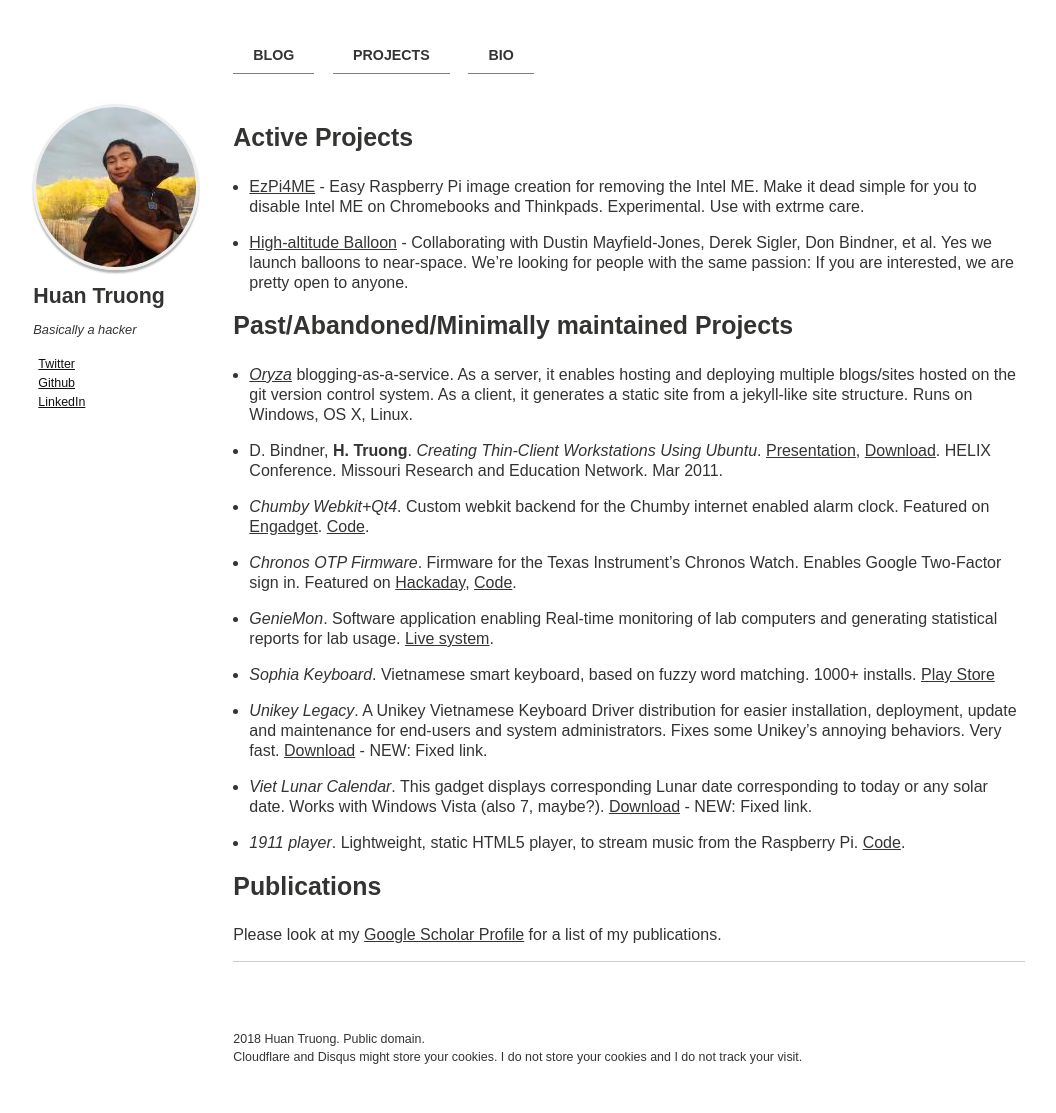
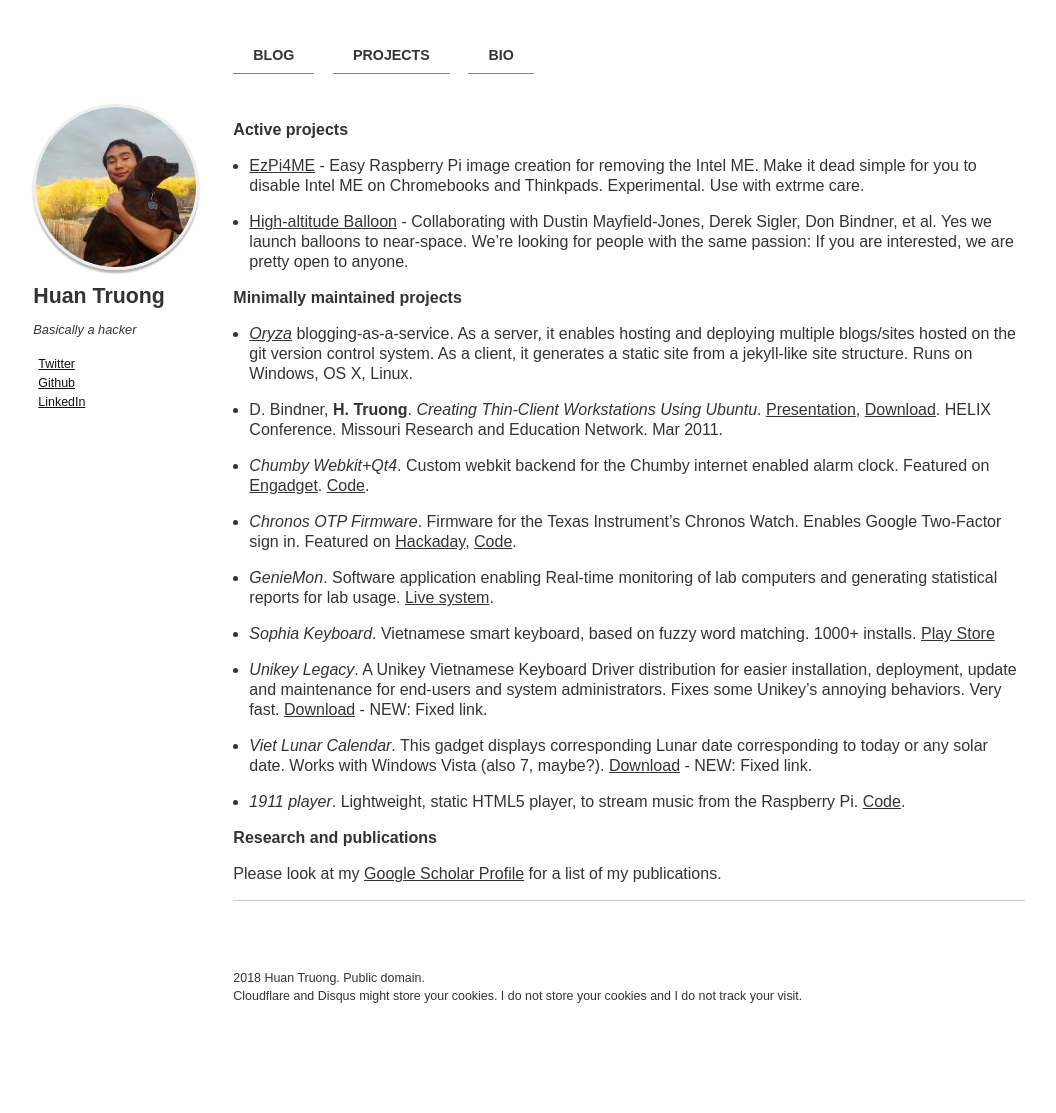
Before and after one commit to htruong/htruong.github.io, a Jekyll site: the page built from projects.md, in a window 1280 px wide. Shown: the whole page, without its empty margins (115-1171 px from the left). Built offline with Jekyll 4.4.1, drawn with Linux system fonts in a browser that asks for light colours; after the commit the page ends 1052 px from its top, so only the background shows below that.

Commit message:
[pages] less annoying projects page

```diff
--- a/projects.md
+++ b/projects.md
@@ -1,18 +1,15 @@
 ---
 layout : "page"
-title : "Projects"
-hidetitle : true
+title : "Projects &amp; Research"
 ---
 
-Active Projects
----
+**Active projects**
 
 - [EzPi4ME](https://github.com/htruong/ezpi4me) - Easy Raspberry Pi image creation for removing the Intel ME. Make it dead simple for you to disable Intel ME on Chromebooks and Thinkpads. Experimental. Use with extrme care.
 
 - [High-altitude Balloon](http://hab.education/) - Collaborating with Dustin Mayfield-Jones, Derek Sigler, Don Bindner, et al. Yes we launch balloons to near-space. We're looking for people with the same passion: If you are interested, we are pretty open to anyone.
 
-Past/Abandoned/Minimally maintained Projects
----
+**Minimally maintained projects**
 
 - [*Oryza*](https://github.com/htruong/oryza) blogging-as-a-service. As a server, it enables hosting and deploying multiple blogs/sites hosted on the git version control system. As a client, it generates a static site from a jekyll-like site structure. Runs on Windows, OS X, Linux.
 
@@ -37,7 +34,6 @@
 - *1911 player*. Lightweight, static HTML5 player, to stream music from the Raspberry Pi. [Code](https://github.com/htruong/1911-player).
 
 
-Publications
----
+**Research and publications**
 
 Please look at my [Google Scholar Profile](https://scholar.google.com/citations?user=ZTuFnawAAAAJ&hl=en&oi=sra) for a list of my publications.
```
